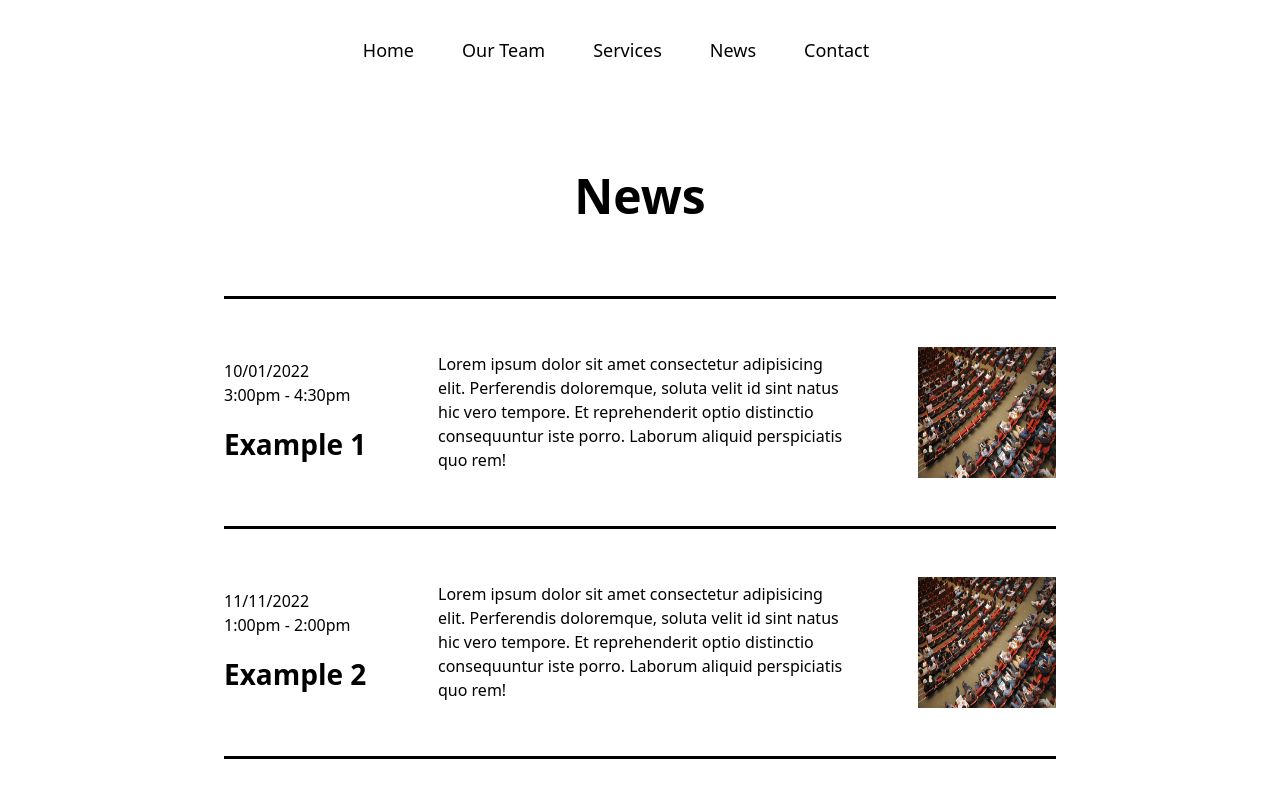
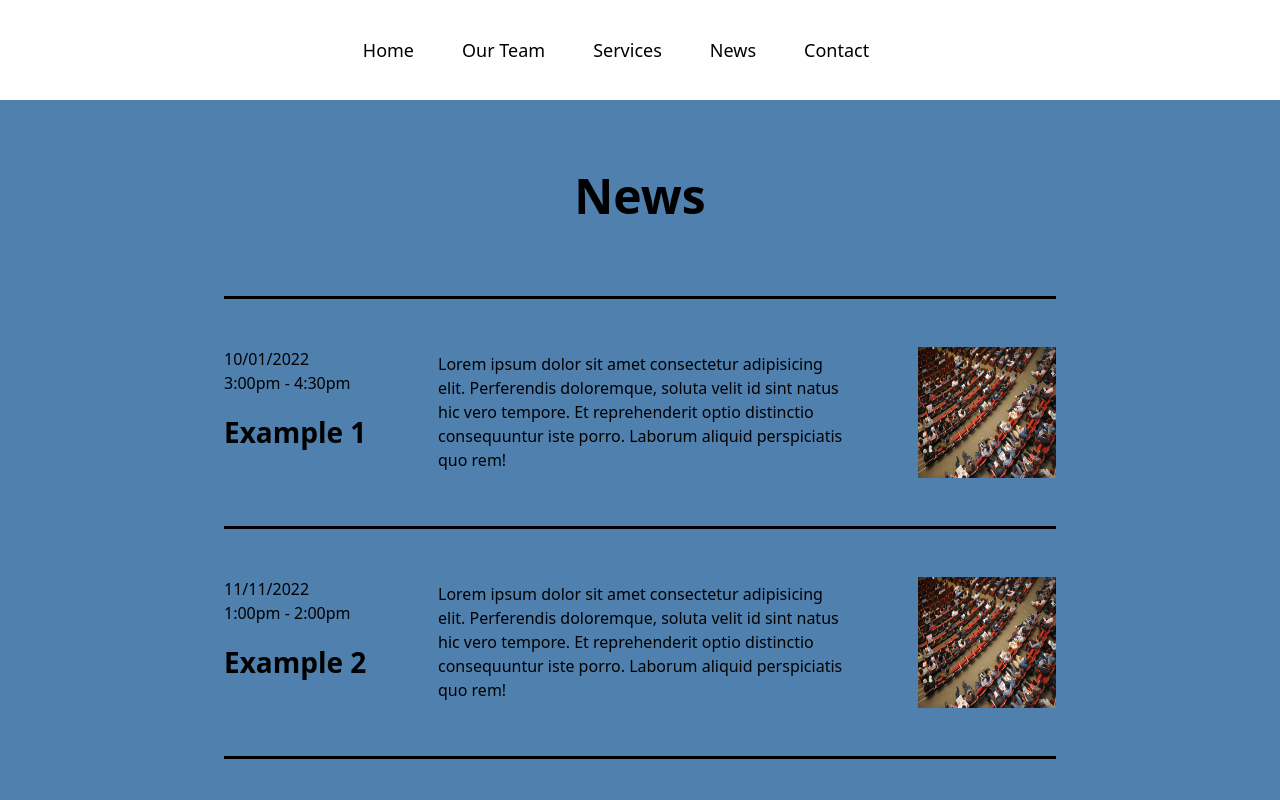
Before and after one commit to katlizf/Next.js-TypeScript-Site-Mock-Up, a Next.js app: page /News in a window 1280 px wide. Shown: the top 800 px of the page. Built offline with nearby package versions, Linux system fonts and the light colour scheme.

Commit message:
added background

```diff
--- a/src/styles/NewsItem.module.css
+++ b/src/styles/NewsItem.module.css
@@ -2,21 +2,29 @@
     display: flex;
     flex-direction: column;
     align-items: center;
-    margin-top: 3.75rem;
+    padding-top: 3.75rem;
+    background-color: #4f80ae;
+    background-size: cover;
+    background-position: center;
+    z-index: 1;
 }
 .header {
     font-size: 3rem;
     font-weight: bold;
     margin-bottom: 4rem;
+    z-index: 99;
 }
 .main {
     display: flex;
     flex-direction: row;
-    align-items: center;
     width: 65vw;
     padding-top: 3rem;
     margin-bottom: 3rem;
     border-top: solid;
+    z-index: 99;
+}
+.main:last-child {
+    padding-bottom: 2.5rem;
 }
 .dateTime {
     display: flex;
@@ -25,12 +33,18 @@
     margin-right: 4rem;
     font-size: 1rem;
     font-weight: 500;
+    z-index: 99;
 }
 .title {
     font-size: 1.75rem;
     margin-top: 1rem;
     font-weight: 700;
+    position: absolute;
+    z-index: 99;
 }
 .description {
+    display: flex;
+    align-self: center;
     margin-right: 4rem;
+    z-index: 99;
 }
```
